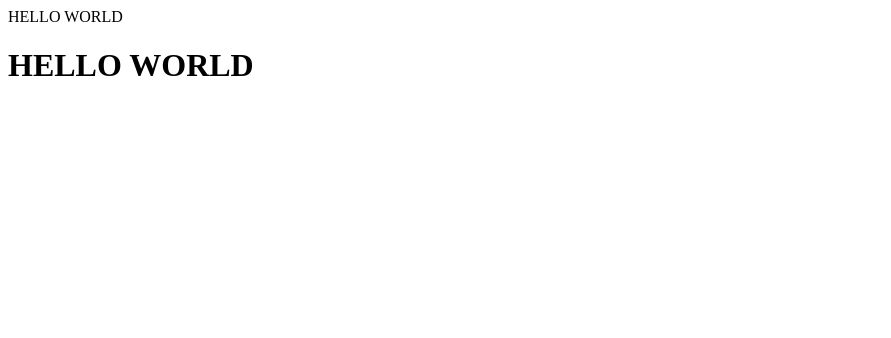
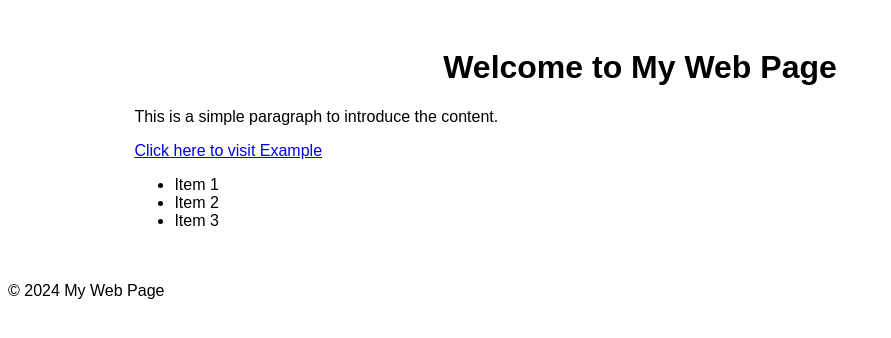
Before and after one commit to joel-thomas-07/UST-live-section, a plain HTML site: page index.html in a window 1280 px wide. Shown: the whole page, without its empty margins (0-891 px from the left). Drawn offline with Linux system fonts and the light colour scheme.

Commit message:
index updated

```diff
--- a/index.html
+++ b/index.html
@@ -1,4 +1,34 @@
 <!DOCTYPE html>
-HELLO WORLD
-<h1>HELLO WORLD</h1>
+<html>
+  <head>
+    <title>My Web Page</title>
+    <style>
+      body {
+        font-family: Arial, sans-serif;
+      }
+      .container {
+        width: 80%;
+        margin: auto;
+        padding: 20px;
+      }
+      h1 {
+        text-align: center;
+      }
+    </style>
+  </head>
+  <body>
+    <div class="container">
+      <h1>Welcome to My Web Page</h1>
+      <p>This is a simple paragraph to introduce the content.</p>
+      <a href="https://www.example.com">Click here to visit Example</a>
+      <ul>
+        <li>Item 1</li>
+        <li>Item 2</li>
+        <li>Item 3</li>
+      </ul>
+    </div>
+    <footer>
+      <p>&copy; 2024 My Web Page</p>
+    </footer>
+  </body>
 </html>
```
